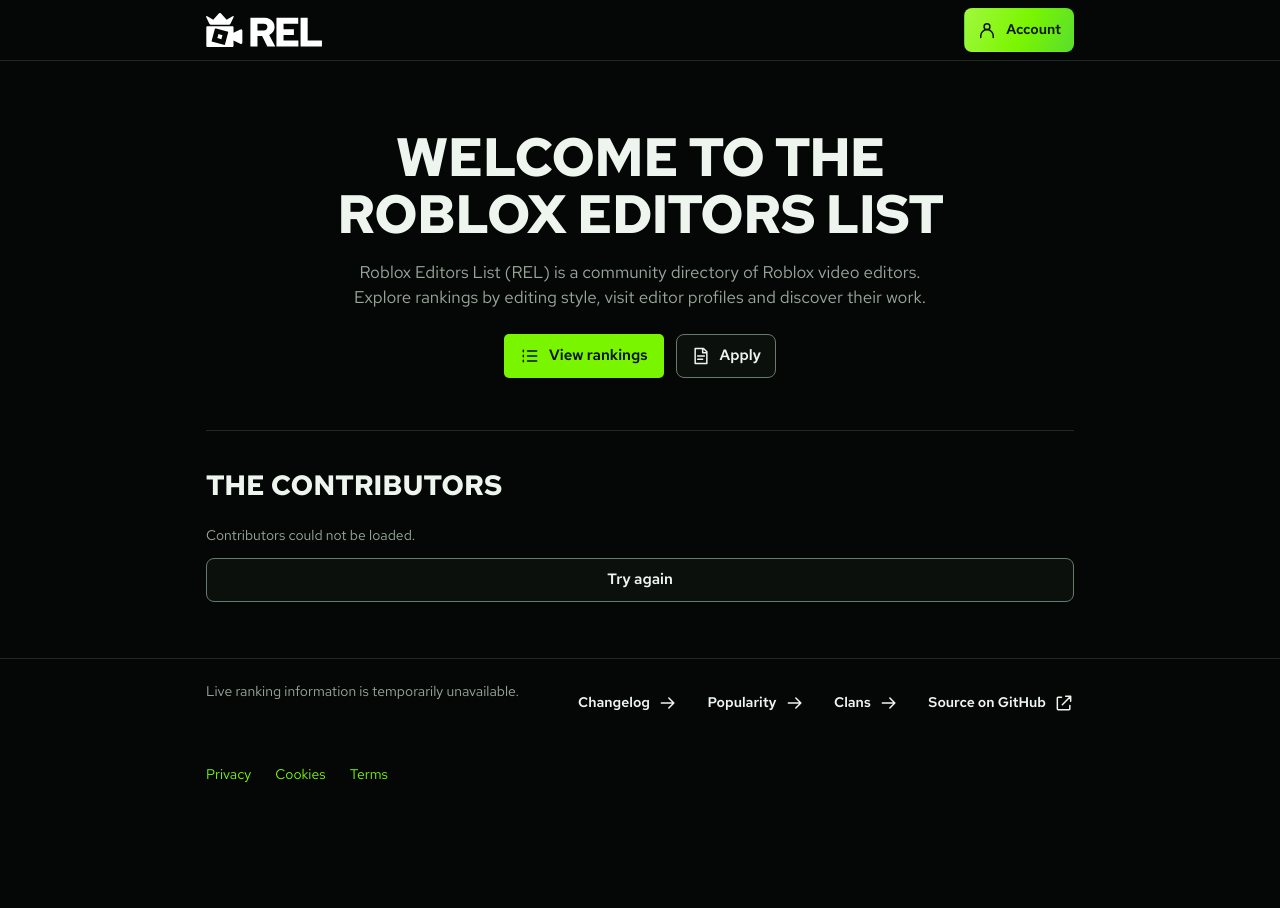
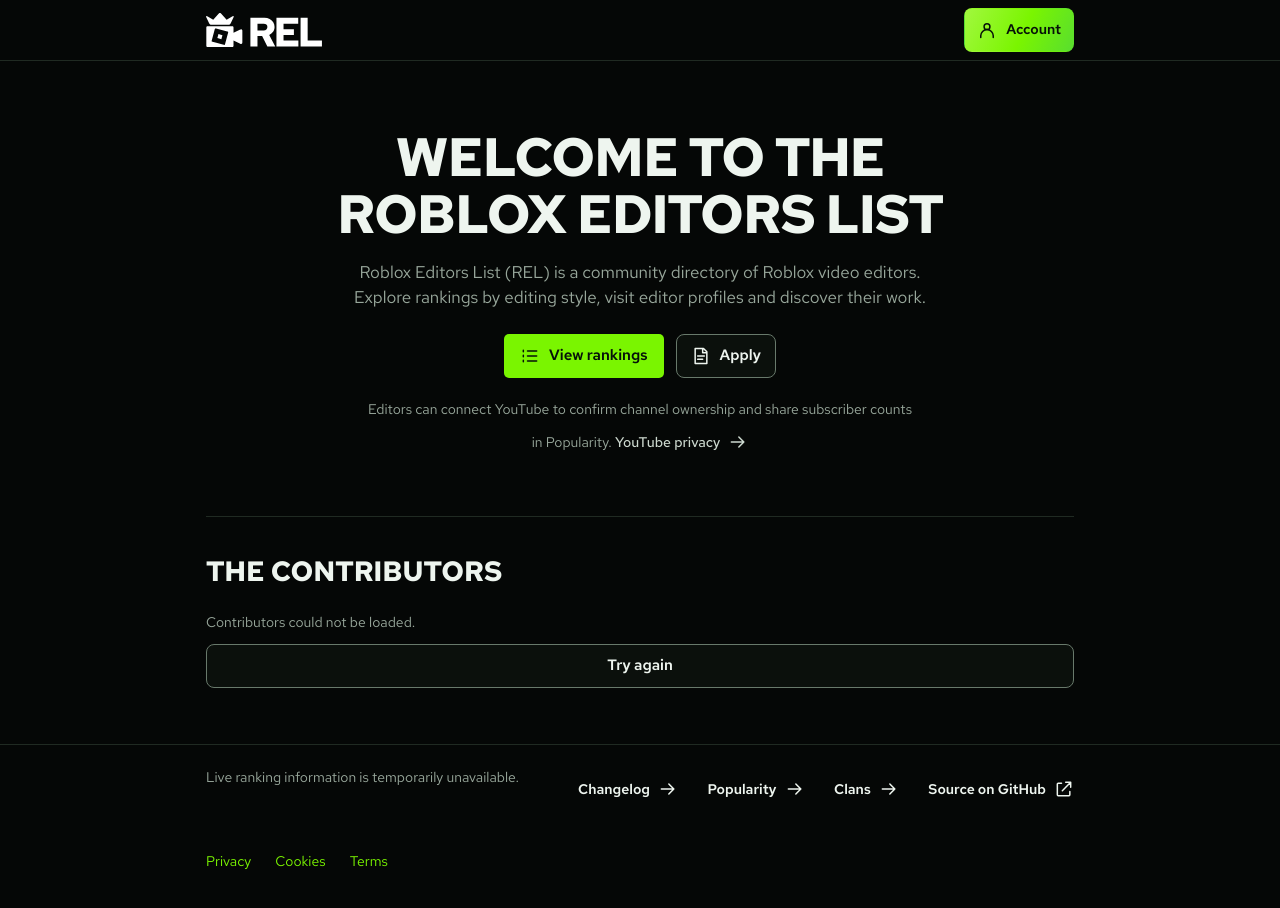
Before and after one commit to shauncreates/robloxeditorslist, a website with bundled scripts: page index.html in a window 1280 px wide. Before the commit the page ends 827 px from the top, so only its background shows below. Built offline with nearby package versions, Linux system fonts and the light colour scheme; files whose address does not match are found by name.

Commit message:
Explain YouTube linking with a subtle homepage note

```diff
--- a/index.html
+++ b/index.html
@@ -180,6 +180,19 @@
         margin-top: 24px;
       }
       .hero-actions .btn { gap: 9px; }
+      .connection-note {
+        max-width: 60ch;
+        margin: 20px auto 0;
+        color: var(--muted);
+        font-size: 14px;
+        line-height: 1.6;
+      }
+      .connection-note .rel-text-link {
+        min-height: 44px;
+        color: var(--text-2);
+        font-size: inherit;
+        font-weight: 500;
+      }
       .bar { padding-block: 8px; }
       .bar .brand img { max-width: min(160px, 28vw); }
       .bar .rel-action { font-size:14px;padding-inline:12px;white-space:nowrap; }
@@ -331,6 +344,11 @@
           <a class="btn" href="list/"><svg class="rel-icon" aria-hidden="true"><use href="/media/action-icons.svg#rankings"/></svg><span>View rankings</span></a>
           <a class="rel-action" href="/apply/" aria-label="Apply"><svg class="rel-icon" aria-hidden="true"><use href="/media/action-icons.svg#applications"/></svg><span>Apply</span></a>
         </div>
+        <p class="connection-note">
+          Editors can connect YouTube to confirm channel ownership and share
+          subscriber counts in Popularity.
+          <a class="rel-text-link" href="/youtube-privacy/">YouTube privacy<svg class="rel-icon" aria-hidden="true"><use href="/media/action-icons.svg#arrow"/></svg></a>
+        </p>
       </section>
 
       <section class="section">
```
Also changed, not shown: docs/GOOGLE_APP_VERIFICATION.md (+1 -1 lines).
